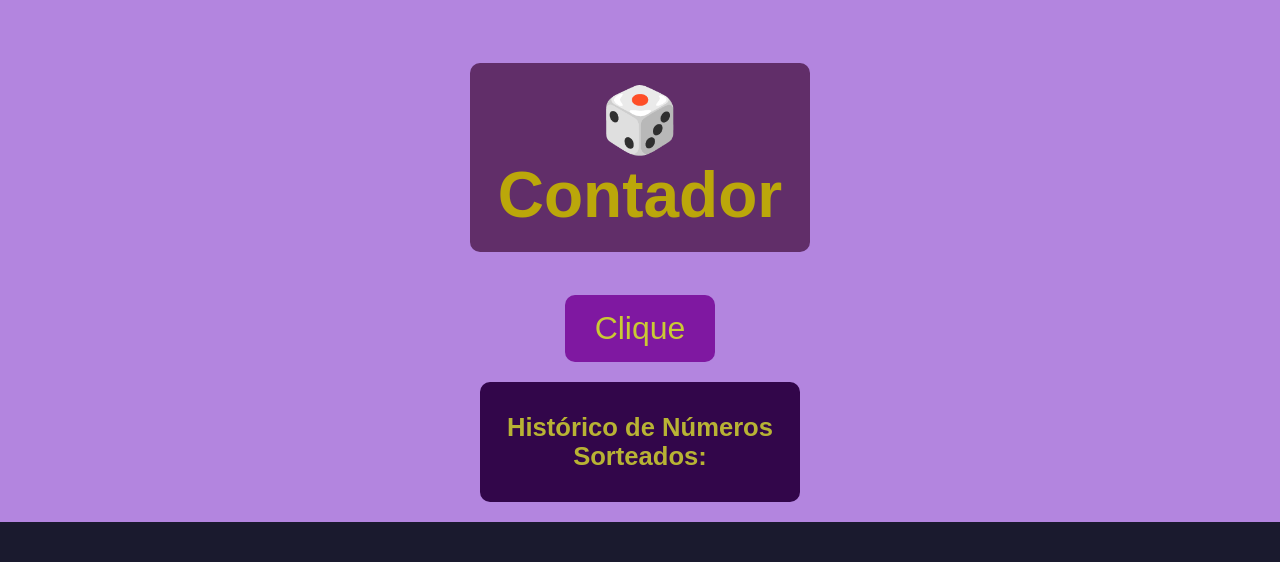
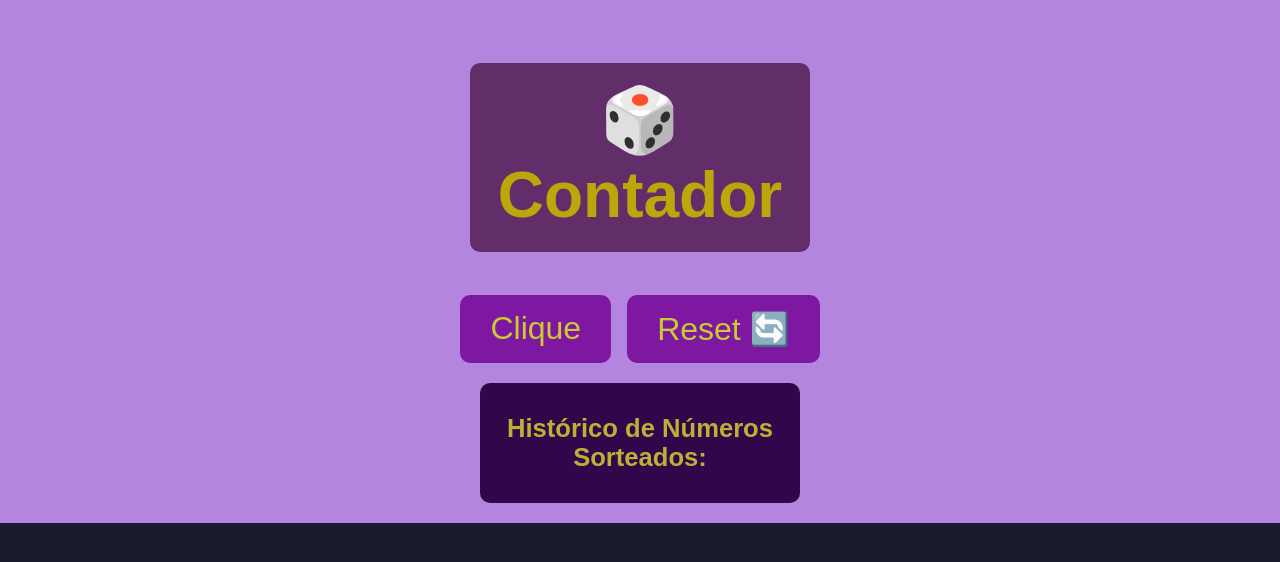
Before and after one commit to Naiara177/ppi2025, a React (Vite) app: page / in a window 1280 px wide. Shown: the top 562 px of the page. Built offline with nearby package versions, Linux system fonts and the light colour scheme.

Commit message:
Aula 26/06/2025 - desafio 4 parte final

```diff
--- a/src/components/LuckyNumber.jsx
+++ b/src/components/LuckyNumber.jsx
@@ -19,14 +19,26 @@ export function LuckyNumber() {
         console.log("Lucky Number is now: " + randomNumber);
     };
 
+    const resetGame = () => {
+        setLuckyNumber(0); // Reseta o número sorteado
+        setHistory([]); // Limpa o histórico
+    };
+
     return (
         <div className={styles.container}>
             <h1 className={styles.numberDisplay}>
                 {luckyNumber === 0 ? "🎲 Contador" : `Contador = ${luckyNumber}`}
             </h1>
-            <button className={styles.button} onClick={generateUniqueNumber}>
-               Clique
-            </button>
+
+            {/* Botões agrupados */}
+            <div className={styles.buttonGroup}>
+                <button className={styles.button} onClick={generateUniqueNumber}>
+                   Clique
+                </button>
+                <button className={styles.button} onClick={resetGame}>
+                   Reset 🔄
+                </button>
+            </div>
 
             {/* Exibe o histórico de números sorteados */}
             <div className={styles.history}>
--- a/src/components/LuckyNumber.module.css
+++ b/src/components/LuckyNumber.module.css
@@ -56,3 +56,8 @@
   padding: 4px;
   color:rgb(134, 119, 7)
 }
+.buttonGroup {
+    display: flex; /* Organiza os botões em linha */
+    gap: 1rem; /* Espaçamento entre os botões */
+    justify-content: center; /* Centraliza os botões */
+}
```
